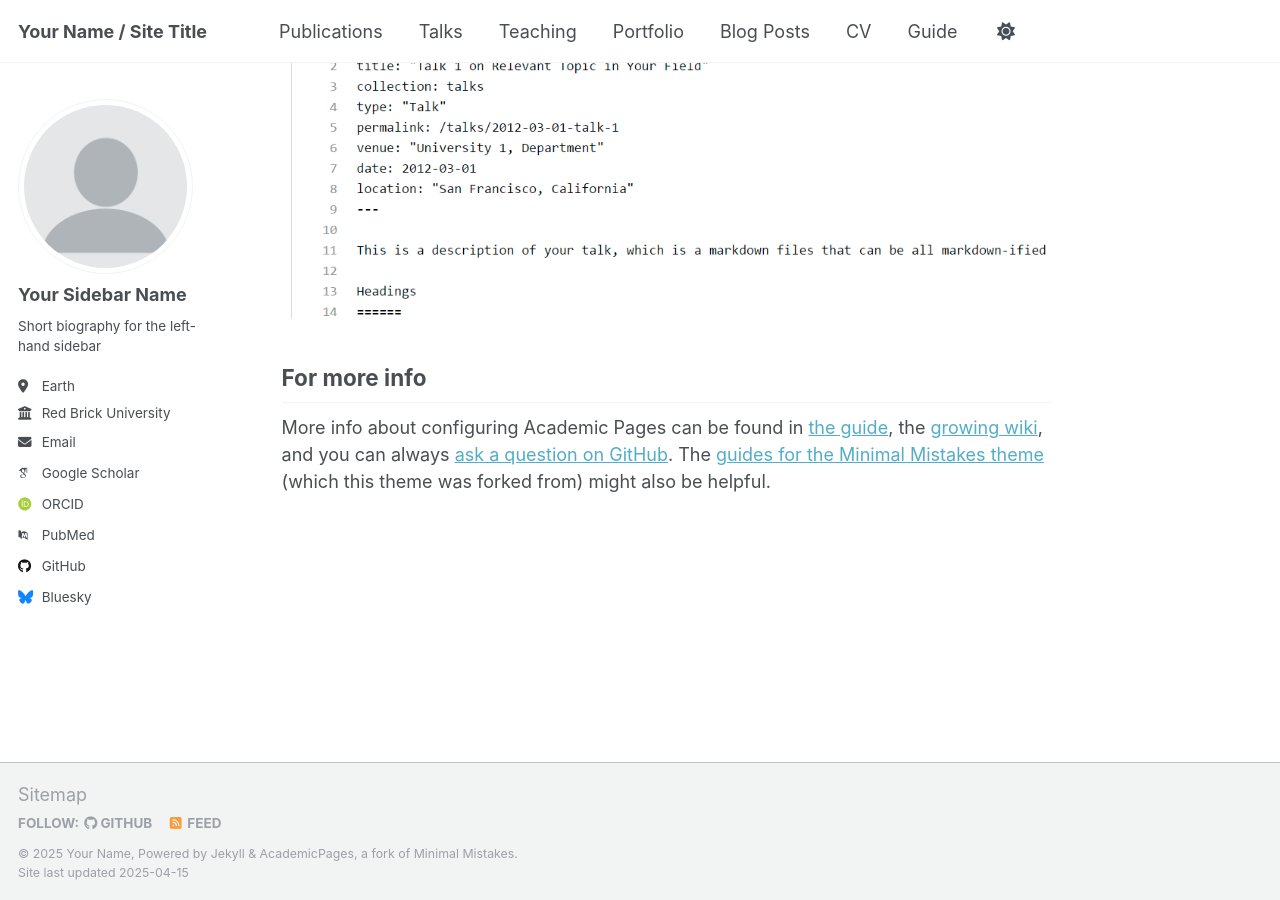
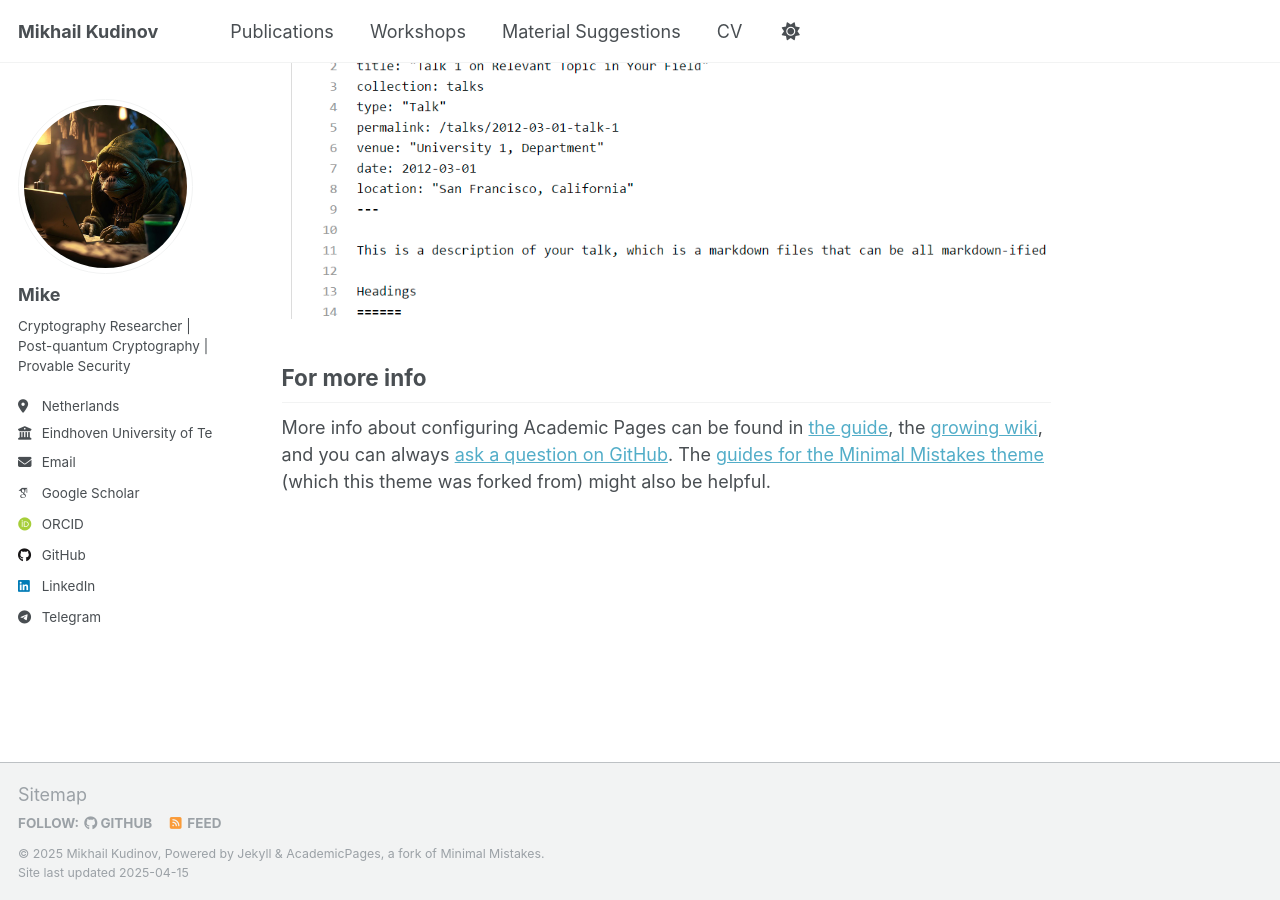
Before and after one commit to error0024/error0024.github.io, a Jekyll site: the page built from _pages/about.md, in a window 1280 px wide and 900 px high, scrolled down 2636 px. Built offline with Jekyll 4.4.1, drawn with Linux system fonts in a browser that asks for light colours; some web fonts are replaced.

Commit message:
first changes

```diff
--- a/_config.yml
+++ b/_config.yml
@@ -9,11 +9,11 @@
 # Basic Site Settings
 locale                   : "en-US"
 site_theme               : "default"
-title                    : "Your Name / Site Title"
+title                    : "Mikhail Kudinov"
 title_separator          : "-"
-name                     : &name "Your Name"
+name                     : &name "Mikhail Kudinov"
 description              : &description "personal description"
-url                      : https://academicpages.github.io # the base hostname & protocol for your site e.g. "https://[your GitHub username].github.io"
+url                      : https://error0024.github.io # the base hostname & protocol for your site e.g. "https://[your GitHub username].github.io"
 baseurl                  : "" # the subpath of your site, e.g. "/blog"
 repository               : "academicpages/academicpages.github.io"
 
@@ -22,22 +22,22 @@ repository               : "academicpages/academicpages.github.io"
 #               Additional customization can be done by editing /_includes/author-profile.html
 author:
   # Biographic information
-  avatar           : "profile.png"
-  name             : "Your Sidebar Name"
+  avatar           : "profile-git.jpg"
+  name             : "Mike"
   pronouns         : # example: "she/her"
-  bio              : "Short biography for the left-hand sidebar"
-  location         : "Earth"
-  employer         : "Red Brick University"
+  bio              : "Cryptography Researcher | Post-quantum Cryptography | Provable Security"
+  location         : "Netherlands"
+  employer         : "Eindhoven University of Technology"
   uri              : # URL
-  email            : "none@example.org"
+  email            : "mishel.kudinov@gmail.com"
 
   # Academic websites
   arxiv            : # URL - Update with the correct link to your profile
-  googlescholar    : "https://scholar.google.com/citations?user=PS_CX0AAAAAJ"
+  googlescholar    : "https://scholar.google.com/citations?user=O4nuTLAAAAAJ&hl=en}{Kudinov Google Scholar"
   impactstory      : # URL
-  orcid            : "http://orcid.org/yourorcidurl"
+  orcid            : "https://orcid.org/0000-0002-8555-4891"
   semantic         : # URL
-  pubmed           : "https://www.ncbi.nlm.nih.gov/pubmed/?term=john+snow"
+  pubmed           : # "https://www.ncbi.nlm.nih.gov/pubmed/?term=john+snow"
   researchgate     : # URL
   scopus           : # URL
 
@@ -45,12 +45,12 @@ author:
   bitbucket        : # Username - Update with your username on the site
   codepen          : # Username
   dribbble         : # Username
-  github           : "academicpages"
+  github           : "github.com/error0024"
   kaggle           : # Username
   stackoverflow    : # User number or user number and name (i.e., use "1" or "1/jeff-atwood")
 
   # Social media
-  bluesky          : "bsky.app" # Replace this with you Bluesky username
+  bluesky          : # "bsky.app" # Replace this with you Bluesky username
   facebook         : # Username
   flickr           : # Username
   foursquare       : # Username
@@ -59,13 +59,13 @@ author:
   keybase          : # Username
   instagram        : # Username
   lastfm           : # Username
-  linkedin         : # Username
+  linkedin         : "https://www.linkedin.com/in/mikhailkudinov/"
   mastodon         : # URL
   medium           : # URL
   pinterest        : # Username
   soundcloud       : # Username
   steam            : # Username
-  telegram         : # URL
+  telegram         : "https://t.me/error024"
   tumblr           : # Username
   twitter          : # Username for X / Twitter
   vine             : # Username
@@ -77,12 +77,14 @@ author:
 
 # Publication Category - The following the list of publication categories and their headings
 publication_category:
-  books:
-    title: 'Books'
+  conferences:
+    title: 'Conference Papers'
   manuscripts:
     title: 'Journal Articles'
-  conferences:
-    title: 'Conference Papers'
+  preprints:
+    title: 'Preprints'
+
+
 
 # Site Settings
 teaser                   :  # filename of teaser fallback teaser image placed in /images/, .e.g. "500x300.png"
--- a/_data/navigation.yml
+++ b/_data/navigation.yml
@@ -11,23 +11,23 @@ main:
   - title: "Publications"
     url: /publications/
 
-  - title: "Talks"
+  - title: "Workshops"
     url: /talks/
 
-  - title: "Teaching"
-    url: /teaching/
+  #- title: "Teaching"
+  #  url: /teaching/
 
-  - title: "Portfolio"
-    url: /portfolio/
+  #- title: "Portfolio"
+  #  url: /portfolio/
 
-  - title: "Blog Posts"
+  - title: "Material Suggestions"
     url: /year-archive/
 
   - title: "CV"
     url: /cv/
 
-  # - title: "CV"
-  #   url: /cv-json/
+  #- title: "CV"
+  #  url: /cv-json/
 
-  - title: "Guide"
-    url: /markdown/
+  #- title: "Guide"
+  #  url: /markdown/
```
Also changed, not shown: images/profile-git.jpg (added), profile-git.jpg (added).
